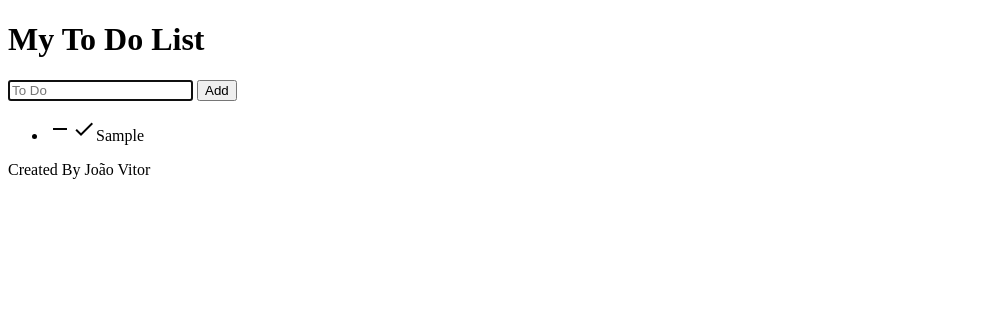
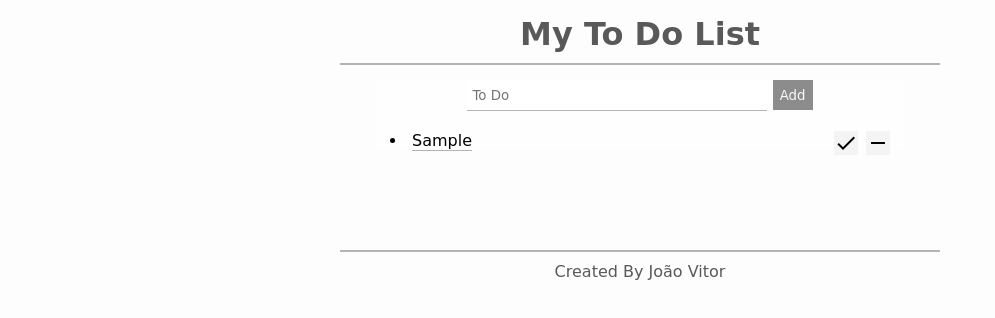
Before and after one commit to diasjoaovitor-zz/seven-segment-display, a plain HTML site: page my-todo-list/index.html in a window 1280 px wide. Both pictures are taken after typing "Sample" into the empty fields and a click on the button "Add". Shown: the whole page, without its empty margins (0-995 px from the left). Drawn offline with Linux system fonts and the light colour scheme.

Commit message:
Update index.html

```diff
--- a/my-todo-list/index.html
+++ b/my-todo-list/index.html
@@ -5,7 +5,111 @@
     <meta name="viewport" content="width=device-width, initial-scale=1.0">
     <title>My To Do List</title>
     <link href="https://fonts.googleapis.com/icon?family=Material+Icons" rel="stylesheet">
+    <style>
+        * {
+            margin: 0;
+            padding: 0;
+            font-family: cursive;
+        }
 
+        .checked {
+            text-decoration: line-through;
+            border: none;
+        }
+
+        body {
+            text-align: center;
+            background-color: #fdfdfd;
+        }
+
+        header {
+            width: 90%;
+            max-width: 600px;
+            border-bottom: 2px solid #B3B3B3;
+            margin: 15px auto 15px;
+        }
+
+        header h1 {
+            margin-bottom: 10px;
+            color: #595959;
+        }
+
+        main {
+            width: 80%;
+            max-width: 530px;
+            margin: auto;
+            background-color: #fefefe;
+        }
+
+        main input {
+            width: 150px;
+            height: 30px;
+            border: none;
+            outline: none;
+            border-bottom: 1px solid #B3B3B3;
+            padding: 5px;
+            box-sizing: border-box;
+        }
+
+        main button {
+            width: 40px;
+            height: 30px;
+            border: none;
+            outline: none;
+            background-color: #8C8C8C;
+            color: #f9f9f9;
+            cursor: pointer;
+            transition: .5s;
+        }
+
+        button:hover {
+            background-color: #595959;
+        }
+
+        main ul {
+            text-align: left;
+            margin: 20px 15px 0;
+        }
+
+        main ul li {
+            list-style-position: inside;
+            margin-bottom: 10px;
+        }
+
+        li span {
+            border-bottom: 1px solid #B3B3B3;
+        }
+
+        li i {
+            float: right;
+            background-color: #f4f4f4;
+            margin-left: 8px;
+            cursor: pointer;
+            transition: .5s;
+        }
+
+        i:hover {
+            background-color: #bfbfbf;
+        }
+
+        footer {
+            width: 90%;
+            max-width: 600px;
+            border-top: 2px solid #B3B3B3;
+            margin: 100px auto 0;
+        }
+
+        footer p {
+            margin-top: 10px;
+            color: #595959;
+        }
+
+        @media screen and (min-width: 500px) {
+            main input {
+                width: 300px;
+            }
+        }
+    </style>
 </head>
 <body>
     <header>
```
